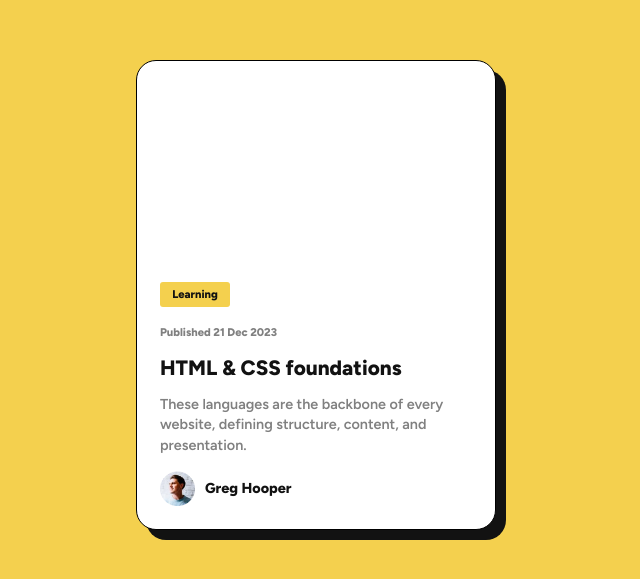
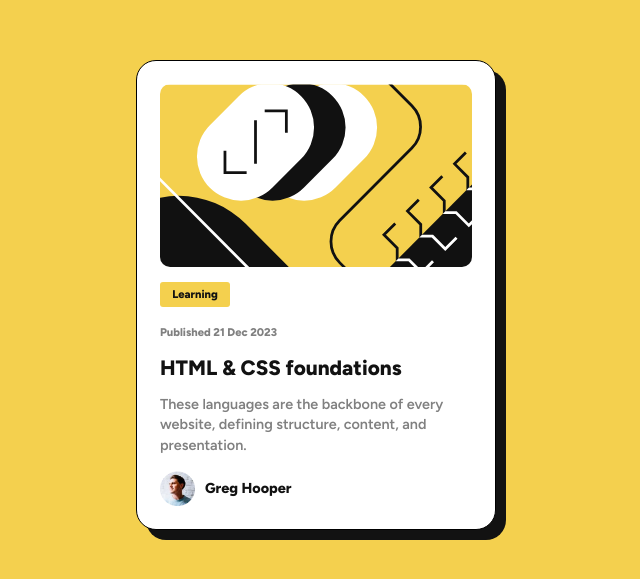
Before and after one commit to jayAEY/blog-preview-card, a plain HTML site: page index.html in a window 1280 px wide. Shown: the part 105-684 px from the top of the page, without its empty margins (324-964 px from the left). Drawn offline with Linux system fonts and the light colour scheme.

Commit message:
Update style.css

```diff
--- a/src/style.css
+++ b/src/style.css
@@ -95,7 +95,7 @@ span {
   border-radius: 10px;
   background-size: 320px;
   background-position: -30px;
-  background-image: url("./assets/images/illustration-article.svg");
+  background-image: url("../assets/images/illustration-article.svg");
 }
 
 @media screen and (min-width: 375px) {
```
